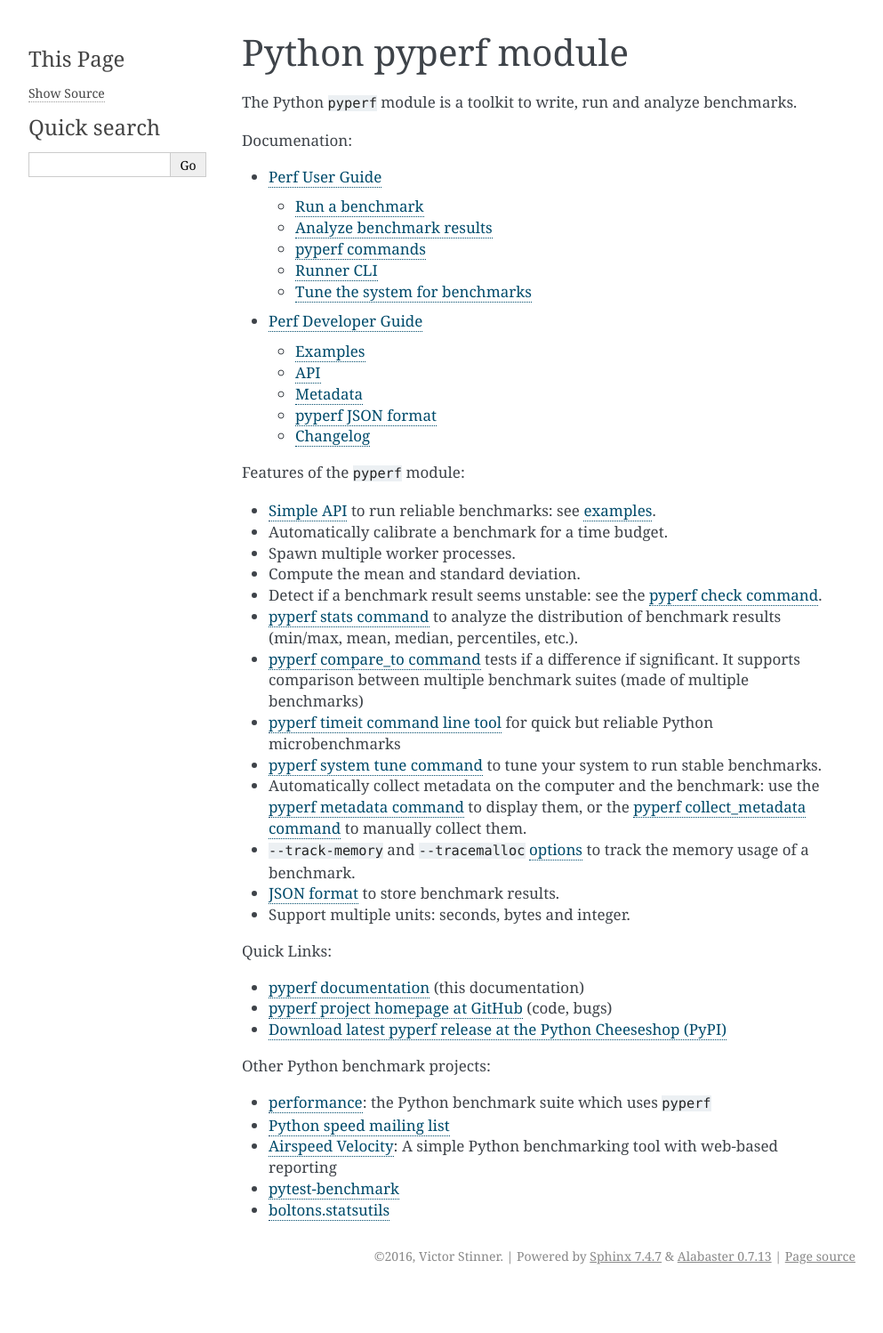
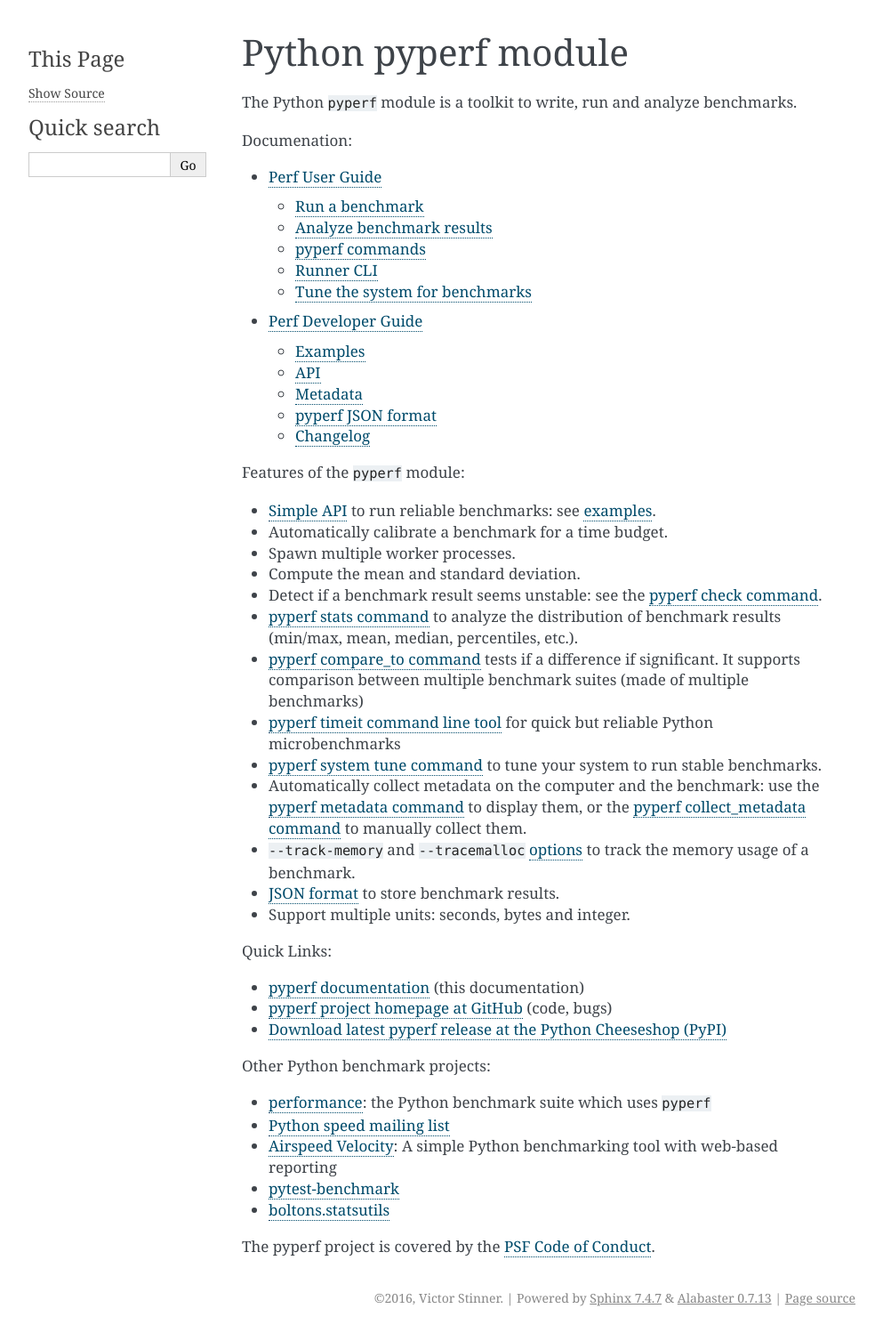
Before and after one commit to psf/pyperf, a Sphinx documentation site: the page built from doc/index.rst, in a window 1280 px wide. Shown: the whole page at 89% size, without its empty margins (148-1141 px from the left). Built offline with Sphinx 7.4.7, drawn with Linux system fonts in a browser that asks for light colours; before the commit the page ends 1451 px from its top, so only the background shows below that.

Commit message:
pyperf is covered by the PSF Code of Conduct

```diff
--- a/README.rst
+++ b/README.rst
@@ -128,6 +128,9 @@
 
 pyperf is distributed under the MIT license.
 
+The pyperf project is covered by the `PSF Code of Conduct
+<https://www.python.org/psf/codeofconduct/>`_.
+
 .. _run a benchmark: https://pyperf.readthedocs.io/en/latest/run_benchmark.html
 .. _the API docs: http://pyperf.readthedocs.io/en/latest/api.html#Runner.timeit
 .. _analyze benchmark results: https://pyperf.readthedocs.io/en/latest/analyze.html
--- a/doc/changelog.rst
+++ b/doc/changelog.rst
@@ -6,6 +6,8 @@
 
 * system command now only emits a warning rather than failing with a hard error
   if it fails to get or set the frequency of a CPU.
+* The pyperf project is now covered by the `PSF Code of Conduct
+  <https://www.python.org/psf/codeofconduct/>`_.
 
 Version 2.0.0 (2020-03-19)
 --------------------------
--- a/doc/index.rst
+++ b/doc/index.rst
@@ -60,3 +60,6 @@
   <https://github.com/ionelmc/pytest-benchmark/>`_
 * `boltons.statsutils
   <http://boltons.readthedocs.io/en/latest/statsutils.html>`_
+
+The pyperf project is covered by the `PSF Code of Conduct
+<https://www.python.org/psf/codeofconduct/>`_.
```
Also changed, not shown: CODE_OF_CONDUCT.md (added, +11 -0 lines).
